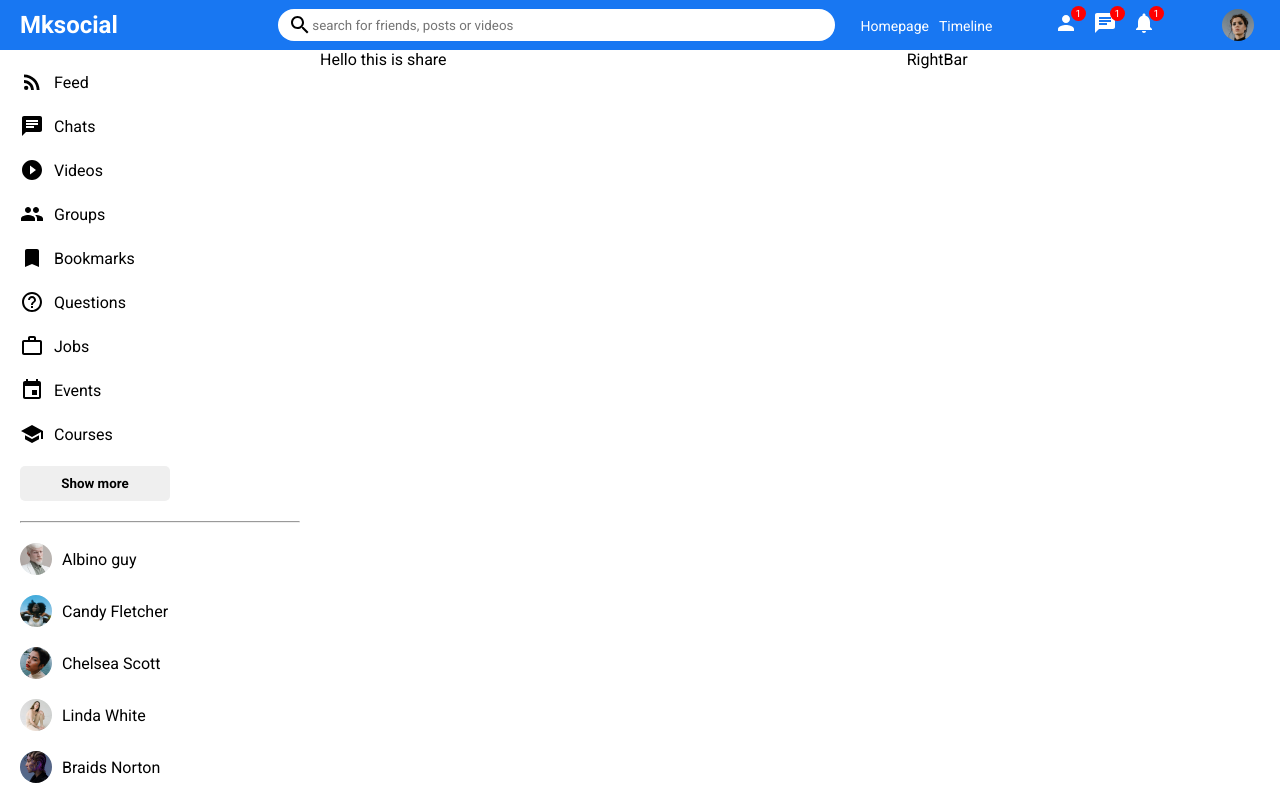
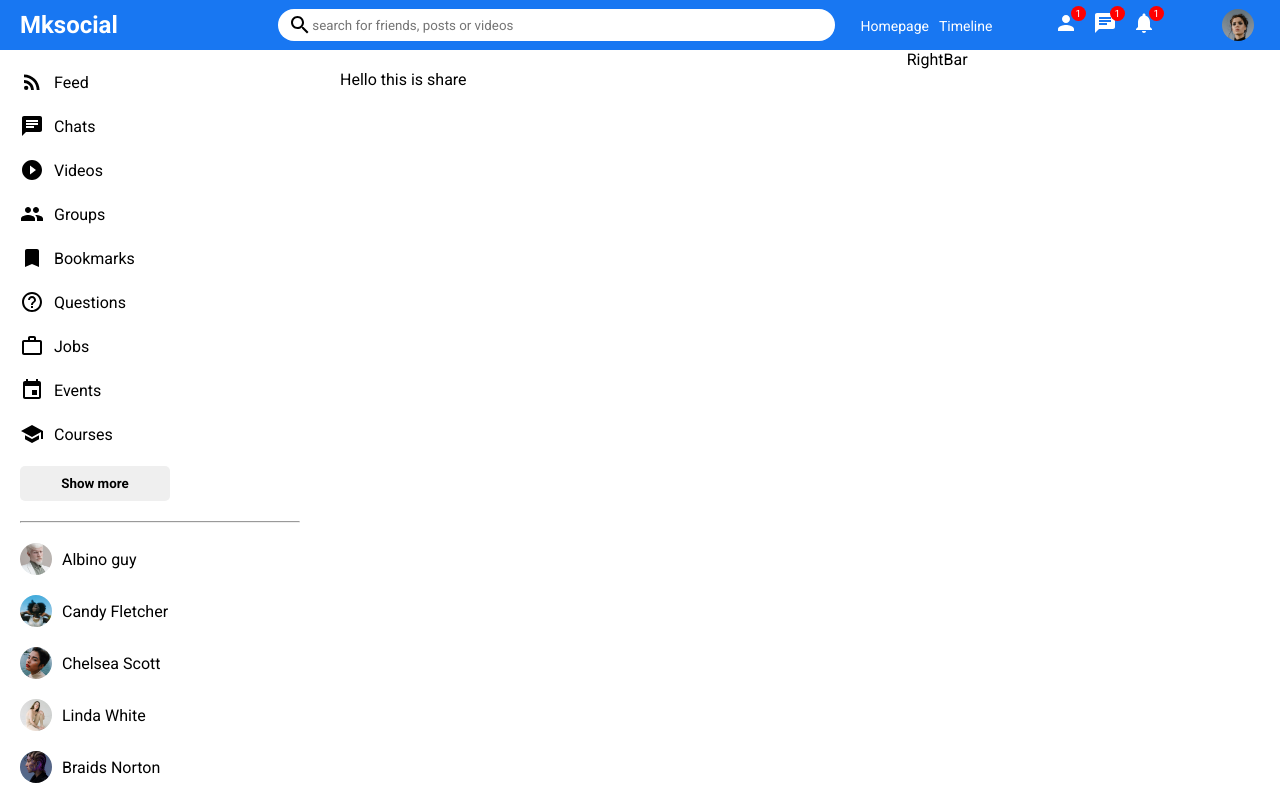
Before and after one commit to mkolade/socialMediaMERNapp, a React (Vite) app in the folder frontend/: page / in a window 1280 px wide. Built offline with nearby package versions, Linux system fonts and the light colour scheme.

Commit message:
added padding to feed wrapper

```diff
--- a/frontend/src/components/Feed.jsx
+++ b/frontend/src/components/Feed.jsx
@@ -4,7 +4,9 @@ import Share from './Share'
 export default function Feed() {
   return (
     <div className='feed'>
-      <Share/>
+      <div className="feedWrapper">
+        <Share/>
+      </div>
     </div>
   )
 }
--- a/frontend/src/index.css
+++ b/frontend/src/index.css
@@ -165,6 +165,10 @@
 .feed{
   flex: 5.5;
 }
+.feedWrapper{
+  padding: 20px;
+}/* share */
+
 
 /* rightbar */
 .rightbar{
```
